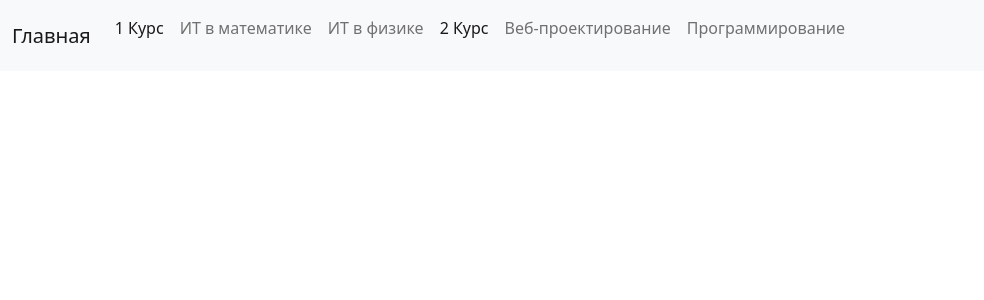
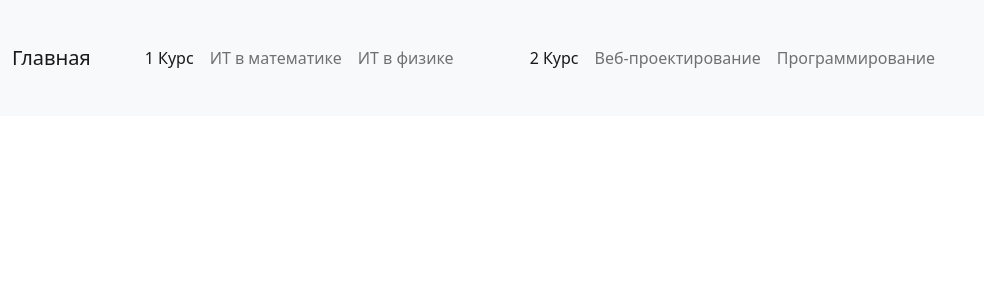
Before and after one commit to indeecdedushka/mark_kuznetsov, a PHP site: page / in a window 1280 px wide. Shown: the top 300 px of the page, without its empty margins (0-984 px from the left). Run offline with PHP 8.4, Linux system fonts and the light colour scheme.

Commit message:
Update style.css

```diff
--- a/style.css
+++ b/style.css
@@ -1,3 +1,4 @@
 .navbar-nav {
-margin-bottom: 15px;
+margin: 20px;
+padding: 10px;
 }
```
